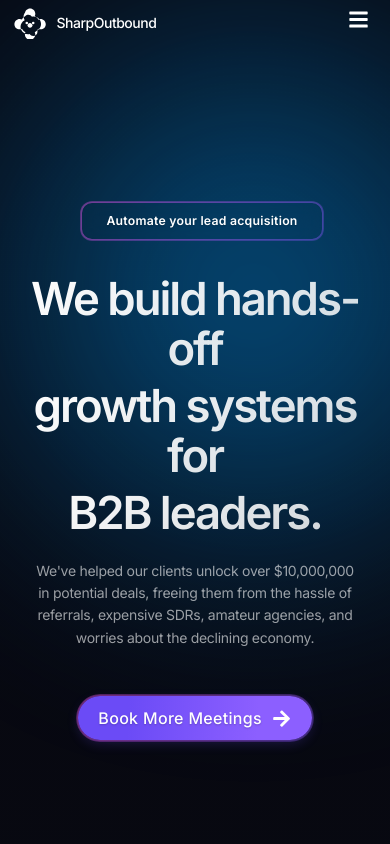
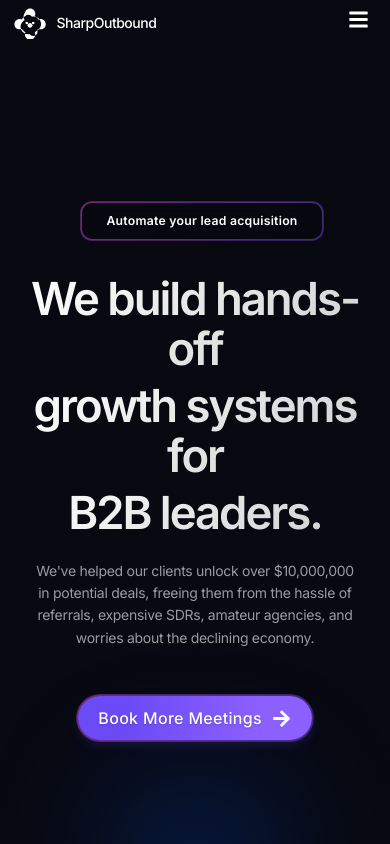
Before and after one commit to Rajje93/SharpOutbound, a React (Vite) app: page / in a window 390 px wide. Shown: the top 844 px of the page. Built offline with nearby package versions, Linux system fonts and the light colour scheme.

Commit message:
Update: Reduce orb size and adjust positioning for more compact circular appearance

```diff
--- a/src/App.css
+++ b/src/App.css
@@ -264,64 +264,45 @@ p {
 .background-orbs::after {
   content: '';
   position: absolute;
-  width: 25vw;
+  width: 25vw;  /* Even smaller circular shape */
   height: 25vw;
   border-radius: 50%;
-  filter: blur(65px);
-  opacity: 0.9;  /* Slightly reduced */
+  filter: blur(60px);  /* Less blur for smaller orbs */
   background: radial-gradient(
     circle at center,
-    rgba(64, 161, 255, 0.9) 0%,
-    rgba(64, 161, 255, 0.7) 30%,
-    rgba(64, 161, 255, 0.3) 60%,
-    transparent 80%
+    rgba(0, 89, 255, 1) 0%,
+    rgba(0, 89, 255, 0.5) 50%,
+    transparent 100%
   );
-  animation: float 6s ease-in-out infinite;
+  mix-blend-mode: screen;
 }
 
 .background-orbs::before {
-  bottom: -10%;
-  left: -2%;
+  bottom: -5%;   /* Just slightly peeking from bottom */
+  right: -2%;    /* Just slightly off the right edge */
+  opacity: 0.8;
+  z-index: -1;
 }
 
 .background-orbs::after {
-  bottom: -10%;
-  right: -2%;
-  animation-delay: -3s;
+  bottom: -5%;   /* Same level as right orb */
+  left: -2%;     /* Just slightly off the left edge */
+  opacity: 0.4;
+  z-index: -1;
 }
 
-/* Mobile styles */
+/* Mobile adjustments */
 @media (max-width: 768px) {
-  .background-orbs {
-    position: fixed;
-    inset: 0;
-    display: flex;
-    justify-content: center;
-    align-items: flex-start;
-    padding-top: 20%;
+  .background-orbs::before {
+    width: 35vw;  /* Smaller on mobile too */
+    height: 35vw;
+    bottom: -10%;
+    left: 50%;
+    transform: translateX(-50%);
+    opacity: 0.7;
+    filter: blur(70px);
   }
 
-  .background-orbs::before {
-    position: absolute;
-    width: 150vw;
-    height: 150vw;
-    top: 0;
-    left: -10%;
-    right: 0;
-    margin: 0 auto;
-    transform: translateY(20vh);
-    opacity: 0.6;
-    filter: blur(110px);
-    background: radial-gradient(
-      circle at center,
-      rgb(0, 157, 255) 0%,
-      rgba(0, 157, 255, 0.5) 40%,
-      rgba(0, 157, 255, 0.3) 70%,
-      transparent 90%
-    );
-  }
-
-  /* Hide second orb */
   .background-orbs::after {
     display: none;
   }
```
